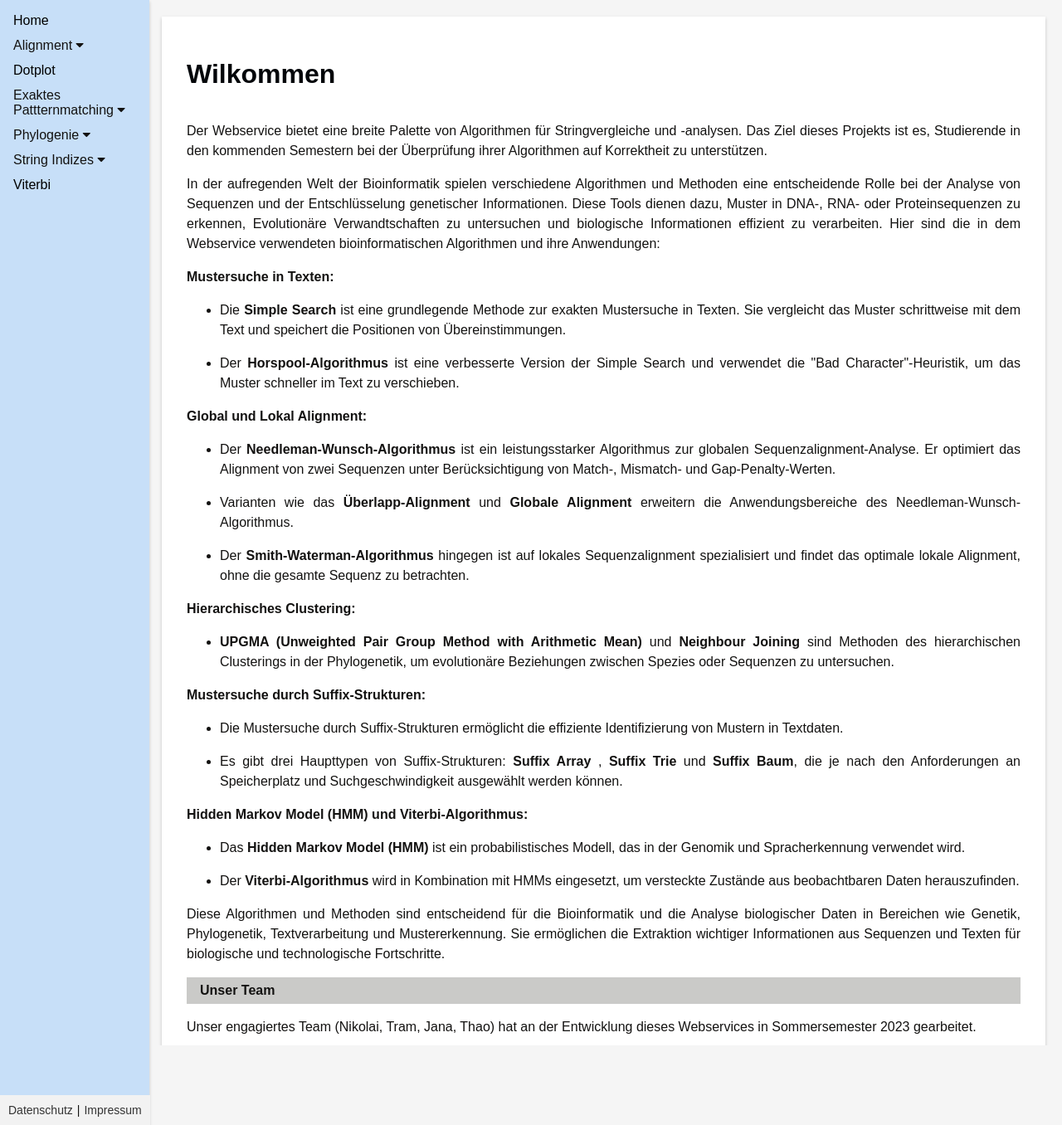
After one commit to ngdqtram99/bioinformatics-hub, a Django app: page /homepage/ in a window 1280 px wide. The commit adds this page. Shown: the whole page at 83% size. Run offline with Django 4.2, Linux system fonts and the light colour scheme; parts of the project's set-up code (start-up, migrations or seed data) failed here and were passed over.

Commit message:
Added homepage

```diff
--- a/swtp/urls.py
+++ b/swtp/urls.py
@@ -22,6 +22,7 @@ urlpatterns = [
     path("admin/", admin.site.urls),
     path('horspool/', horspool_view, name='horspool'),
     path('', base_view, name='base'),
+    path('homepage/', homepage_view, name='homepage'),
     path('dotplot/', dotplot_view, name='dotplot'),
     path('simple_search/', simple_search_view, name='simple_search'),
     path('overlap/', overlap_view, name='overlap'),
--- a/webapp/static/css/dotplot.css
+++ b/webapp/static/css/dotplot.css
@@ -49,3 +49,7 @@
   .has-error .textarea-input {
     border: 1px solid red;
   }
+
+  p {
+    text-align: justify;
+}
--- a/webapp/static/css/phylo.css
+++ b/webapp/static/css/phylo.css
@@ -28,3 +28,7 @@
 .has-error .textarea-input {
     border: 1px solid red;
   }
+
+  p {
+    text-align: justify;
+}
--- a/webapp/static/css/styles.css
+++ b/webapp/static/css/styles.css
@@ -159,3 +159,7 @@ div.algo {
 .input{
   line-height: 1.5;
 }
+
+p {
+  text-align: justify;
+}
--- a/webapp/static/css/suffix_array.css
+++ b/webapp/static/css/suffix_array.css
@@ -20,6 +20,10 @@
     font-family: Arial, sans-serif;
     }
 
-    .has-error .textarea-input {
+.has-error .textarea-input {
         border: 1px solid red;
       }
+
+p {
+        text-align: justify;
+    }
--- a/webapp/static/css/suffix_tree_trie.css
+++ b/webapp/static/css/suffix_tree_trie.css
@@ -8,4 +8,8 @@
 
 .has-error .textarea-input {
     border: 1px solid red;
-  }
+}
+
+p {
+    text-align: justify;
+}
--- a/webapp/static/css/viterbi.css
+++ b/webapp/static/css/viterbi.css
@@ -44,3 +44,7 @@ color: white;
     .has-error .textarea-input {
       border: 1px solid red;
     }
+
+  p {
+      text-align: justify;
+  }
--- a/webapp/templates/base.html
+++ b/webapp/templates/base.html
@@ -11,7 +11,7 @@
 </head>
 <body>
     <div class="sidebar">
-        <a href="#" class="menu-item">Home</a>
+        <a href="/homepage" class="menu-item">Home</a>
         <div class="accordion">
             <button class="accordion-btn" onclick="toggleAccordion()">Alignment <i class="fa fa-caret-down"></i></button>
             <div class="accordion-content">
@@ -21,6 +21,8 @@
                 <a href="/overlap" class="menu-item">Überlapp-Alignment</a>
             </div>
         </div>
+
+
         <a href="/dotplot" class="menu-item">Dotplot</a>
         <div class="accordion">
             <button class="accordion-btn" onclick="toggleAccordion()">Exaktes Pattternmatching <i class="fa fa-caret-down"></i></button>
--- /dev/null
+++ b/webapp/templates/homepage.html
@@ -0,0 +1,105 @@
+{% extends 'base.html' %}
+{% load static %}
+{% block title%} Homepage {% endblock %}
+{% block extra_head %} <link rel="stylesheet" href="{% static 'css/styles.css' %}"> {% endblock %}
+{% block content %}
+
+<h1> Wilkommen  </h1>
+    <div class ="description">
+
+        <p>
+            Der Webservice bietet eine breite Palette von Algorithmen für Stringvergleiche und -analysen. Das Ziel dieses Projekts ist es, Studierende in den kommenden Semestern bei der Überprüfung ihrer Algorithmen auf Korrektheit zu unterstützen.
+
+        <p>
+            In der aufregenden Welt der Bioinformatik spielen verschiedene Algorithmen und Methoden eine entscheidende Rolle bei der Analyse von Sequenzen und der Entschlüsselung genetischer Informationen. Diese Tools dienen dazu, Muster in DNA-, RNA- oder Proteinsequenzen zu erkennen, Evolutionäre Verwandtschaften zu untersuchen und biologische Informationen effizient zu verarbeiten. Hier sind die in dem Webservice verwendeten bioinformatischen Algorithmen und ihre Anwendungen:
+        </p>
+
+
+        <p><strong>Mustersuche in Texten:</strong></p>
+        <ul>
+            <li>
+                <p>
+                    Die <strong>Simple Search </strong>ist eine grundlegende Methode zur exakten Mustersuche in Texten. Sie vergleicht das Muster schrittweise mit dem Text und speichert die Positionen von Übereinstimmungen.
+            </li>
+            <li>
+                <p>
+                    Der <strong> Horspool-Algorithmus </strong>ist eine verbesserte Version der Simple Search und verwendet die "Bad Character"-Heuristik, um das Muster schneller im Text zu verschieben.
+                </p>
+            </li>
+
+        </ul>
+
+        <p><strong>Global und Lokal Alignment:</strong></p>
+<ul>
+    <li>
+        <p>
+            Der <strong>Needleman-Wunsch-Algorithmus </strong> ist ein leistungsstarker Algorithmus zur globalen Sequenzalignment-Analyse.
+            Er optimiert das Alignment von zwei Sequenzen unter Berücksichtigung von Match-, Mismatch- und Gap-Penalty-Werten.
+        </p>
+    </li>
+    <li>
+        <p>
+            Varianten wie das <strong> Überlapp-Alignment </strong> und <strong>Globale Alignment </strong>erweitern die Anwendungsbereiche des Needleman-Wunsch-Algorithmus.
+        </p>
+    </li>
+    <li>
+        <p>
+            Der <strong>Smith-Waterman-Algorithmus </strong> hingegen ist auf lokales Sequenzalignment spezialisiert und findet das optimale lokale Alignment, ohne die gesamte Sequenz zu betrachten.
+        </p>
+    </li>
+</ul>
+
+<p><strong>Hierarchisches Clustering:</strong></p>
+<ul>
+    <li>
+        <p>
+        <strong>UPGMA (Unweighted Pair Group Method with Arithmetic Mean) </strong> und <strong> Neighbour Joining </strong> sind Methoden des hierarchischen Clusterings in der Phylogenetik, um evolutionäre Beziehungen zwischen Spezies oder Sequenzen zu untersuchen.
+        </p>
+    </li>
+</ul>
+
+<p><strong>Mustersuche durch Suffix-Strukturen:</strong></p>
+<ul>
+    <li>
+        <p>
+            Die Mustersuche durch Suffix-Strukturen ermöglicht die effiziente Identifizierung von Mustern in Textdaten.
+        </p>
+    </li>
+    <li>
+        <p>
+            Es gibt drei Haupttypen von Suffix-Strukturen: <strong>Suffix Array </strong>, <strong>Suffix Trie</strong> und <strong>Suffix Baum</strong>, die je nach den Anforderungen an Speicherplatz und Suchgeschwindigkeit ausgewählt werden können.
+        </p>
+    </li>
+</ul>
+
+<p><strong>Hidden Markov Model (HMM) und Viterbi-Algorithmus:</strong></p>
+<ul>
+    <li>
+        <p>
+            Das <strong>Hidden Markov Model (HMM) </strong>ist ein probabilistisches Modell, das in der Genomik und Spracherkennung verwendet wird.
+        </p>
+    </li>
+    <li>
+        <p>
+            Der <strong> Viterbi-Algorithmus </strong> wird in Kombination mit HMMs eingesetzt, um versteckte Zustände aus beobachtbaren Daten herauszufinden.
+        </p>
+    </li>
+</ul>
+
+
+
+        <p>
+            Diese Algorithmen und Methoden sind entscheidend für die Bioinformatik und die Analyse biologischer Daten in Bereichen wie Genetik, Phylogenetik, Textverarbeitung und Mustererkennung. Sie ermöglichen die Extraktion wichtiger Informationen aus Sequenzen und Texten für biologische und technologische Fortschritte.
+
+
+
+        </p>
+        <h2>Unser Team</h2>
+         <p>Unser engagiertes Team (Nikolai, Tram, Jana, Thao) hat an der Entwicklung dieses Webservices in Sommersemester 2023 gearbeitet. </p>
+
+
+    </div>
+
+
+
+{% endblock %}
--- a/webapp/templates/suffix_tree.html
+++ b/webapp/templates/suffix_tree.html
@@ -1,7 +1,10 @@
 {% extends 'base.html' %}
 {% load static %}
 {% block title%} Suffixtree {% endblock %}
-{% block extra_head %} <link rel="stylesheet" href="{% static 'css/suffix_tree_trie.css' %}"> {% endblock %}
+{% block extra_head %}
+<link rel="stylesheet" href="{% static 'css/suffix_tree_trie.css' %}">
+<link rel="stylesheet" href="{% static 'css/styles.css' %}">
+{% endblock %}
 {% block content %}
 
 
--- a/webapp/views.py
+++ b/webapp/views.py
@@ -101,6 +101,9 @@ def dotplot_view(request):
 
 def base_view(request):
     return render(request, 'base.html')
+
+def homepage_view(request):
+    return render(request, 'homepage.html')
 
 def needleman_wunsch_view(request):
     form = NeedlemanWunschForm()
```
